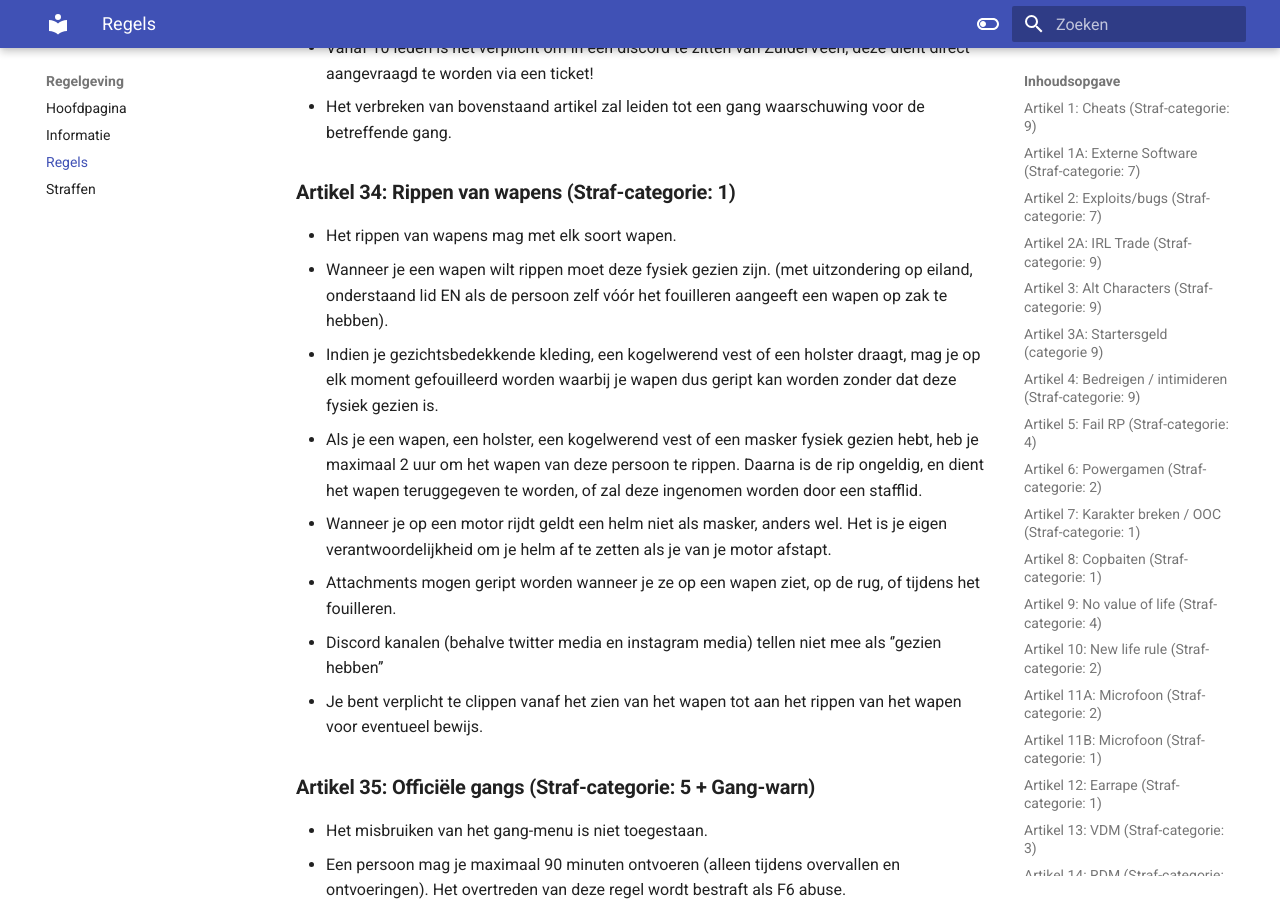
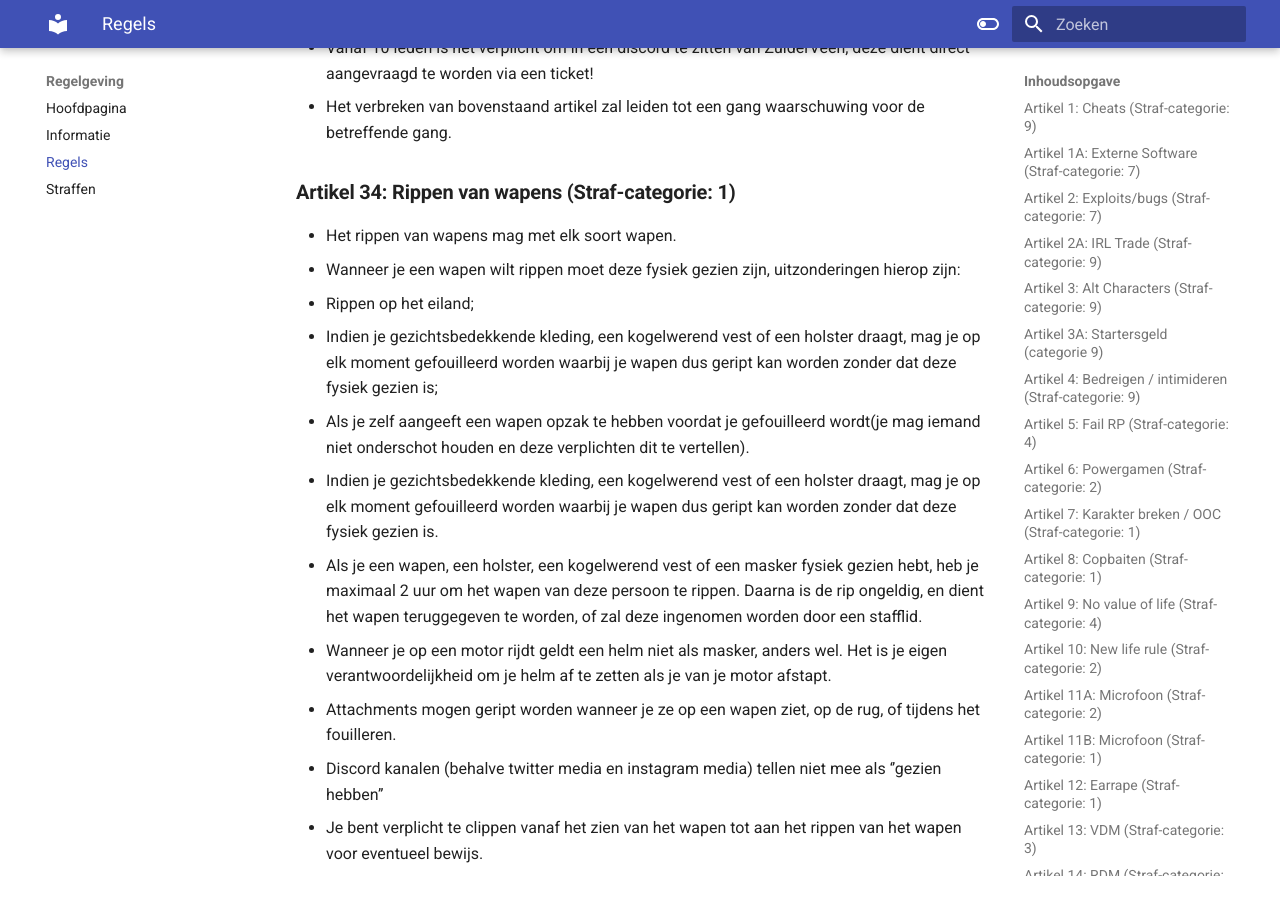
Before and after one commit to ZuiderVeenRP/apv, an MkDocs documentation site: the page built from docs/algemeen.md, in a window 1280 px wide and 900 px high, scrolled down 14721 px. Built offline with MkDocs 1.6.1 and Material for MkDocs 9.7.7, drawn with Linux system fonts in a browser that asks for light colours; comment, search, counter and statistics services are not loaded.

Commit message:
Update algemeen.md

```diff
--- a/docs/algemeen.md
+++ b/docs/algemeen.md
@@ -328,7 +328,10 @@
 
 ### **Artikel 34: Rippen van wapens (Straf-categorie: 1)**
 - Het rippen van wapens mag met elk soort wapen.
-- Wanneer je een wapen wilt rippen moet deze fysiek gezien zijn. (met uitzondering op eiland, onderstaand lid EN als de persoon zelf vóór het fouilleren aangeeft een wapen op zak te hebben).
+- Wanneer je een wapen wilt rippen moet deze fysiek gezien zijn, uitzonderingen hierop zijn:
+ * Rippen op het eiland;
+ * Indien je gezichtsbedekkende kleding, een kogelwerend vest of een holster draagt, mag je op elk moment gefouilleerd worden waarbij je wapen dus geript kan worden zonder dat deze fysiek gezien is;
+ * Als je zelf aangeeft een wapen opzak te hebben voordat je gefouilleerd wordt(je mag iemand niet onderschot houden en deze verplichten dit te vertellen).
 - Indien je gezichtsbedekkende kleding, een kogelwerend vest of een holster draagt, mag je op elk moment gefouilleerd worden waarbij je wapen dus geript kan worden zonder dat deze fysiek gezien is.
 - Als je een wapen, een holster, een kogelwerend vest of een masker fysiek gezien hebt, heb je maximaal 2 uur om het wapen van deze persoon te rippen. Daarna is de rip ongeldig, en dient het wapen teruggegeven te worden, of zal deze ingenomen worden door een stafflid.
 - Wanneer je op een motor rijdt geldt een helm niet als masker, anders wel. Het is je eigen verantwoordelijkheid om je helm af te zetten als je van je motor afstapt.
```
